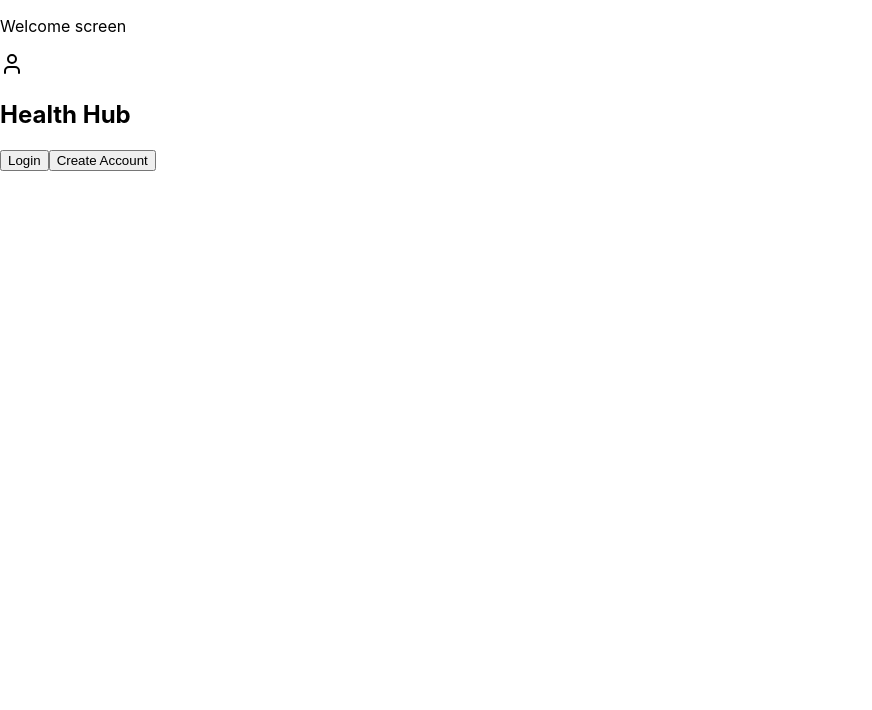
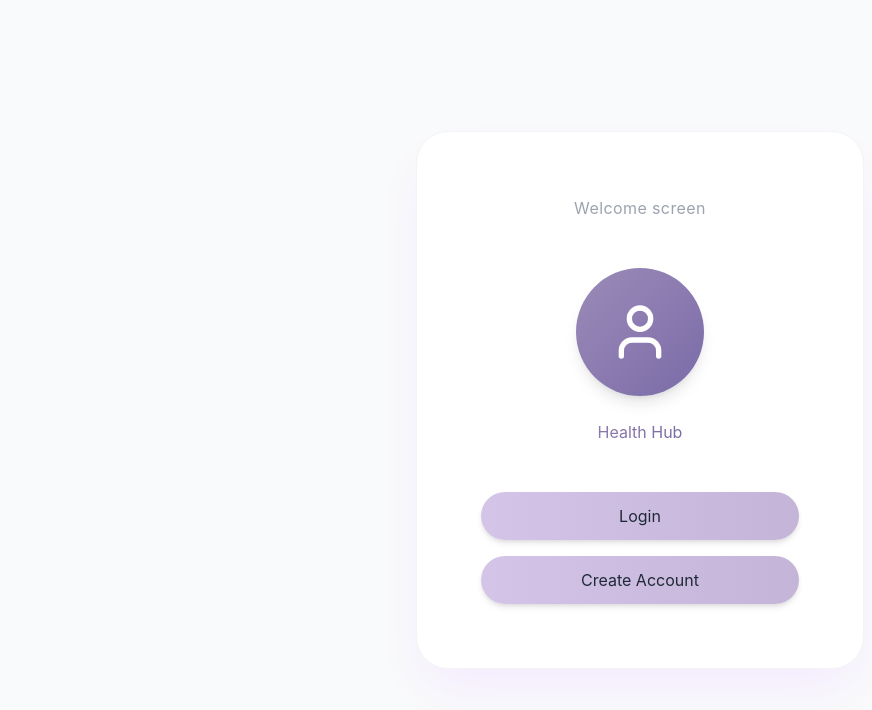
Before and after one commit to vxk8058/Health-Hub, a React (Create React App) app in the folder my-app/: page / in a window 1280 px wide. Shown: the top 710 px of the page, without its empty margins (0-872 px from the left). Built offline with nearby package versions, Linux system fonts and the light colour scheme.

Commit message:
tailwind css installation

```diff
--- a/my-app/package.json
+++ b/my-app/package.json
@@ -35,5 +35,8 @@
       "last 1 firefox version",
       "last 1 safari version"
     ]
+  },
+  "devDependencies": {
+    "tailwindcss": "^3.4.18"
   }
 }
--- a/my-app/src/App.tsx
+++ b/my-app/src/App.tsx
@@ -1,8 +1,11 @@
-import { useState, useEffect } from 'react';
-import { BrowserRouter as Router, Routes, Route } from 'react-router-dom';
+import {
+  BrowserRouter as Router,
+  Routes,
+  Route,
+} from "react-router-dom";
 import WelcomeScreen from './components/WelcomeScreen.tsx';
 
-export default function App() {
+function App() {
   return (
     <div className="min-h-screen bg-gray-50">
       <Router>
@@ -13,3 +16,5 @@
     </div>
   );
 }
+
+export default App;
--- a/my-app/src/index.css
+++ b/my-app/src/index.css
@@ -1,3 +1,7 @@
+@tailwind base;
+@tailwind components;
+@tailwind utilities;
+
 body {
   margin: 0;
   font-family: -apple-system, BlinkMacSystemFont, 'Segoe UI', 'Roboto', 'Oxygen',
--- /dev/null
+++ b/my-app/tailwind.config.js
@@ -0,0 +1,8 @@
+/** @type {import('tailwindcss').Config} */
+module.exports = {
+  content: ["./src/**/*.{js,jsx,ts,tsx}", "./public/index.html"],
+  theme: {
+    extend: {},
+  },
+  plugins: [],
+};
```
Also changed, not shown: 1 other file (tests, documents, lock files or other folders).
